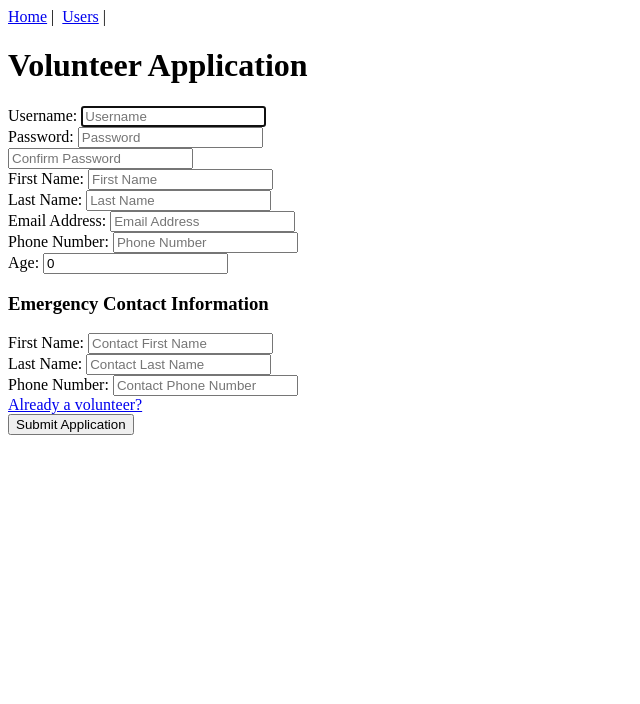
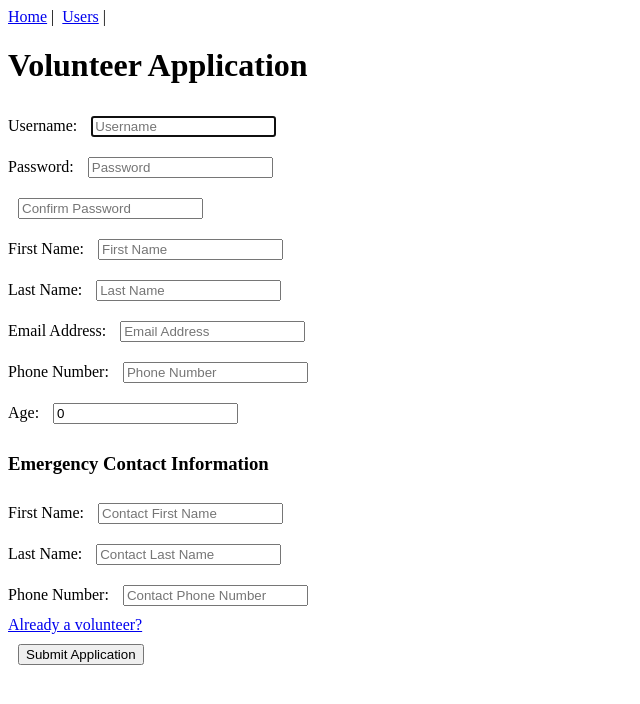
Before and after one commit to RynusTheGuynus/AnimalShelterWebsite, a Vue app in the folder final_capstone-main/capstone/vue/: page /register in a window 1280 px wide. Shown: the top 704 px of the page, without its empty margins (0-640 px from the left). Built offline with nearby package versions, Linux system fonts and the light colour scheme.

Commit message:
Minor CSS added to Register.vue

```diff
--- a/final_capstone-main/capstone/vue/src/views/Register.vue
+++ b/final_capstone-main/capstone/vue/src/views/Register.vue
@@ -171,4 +171,12 @@ export default {
 };
 </script>
 
-<style></style>
+<style>
+.form-control {
+  margin: 10px;
+}
+
+button {
+  margin: 10px;
+}
+</style>
```
